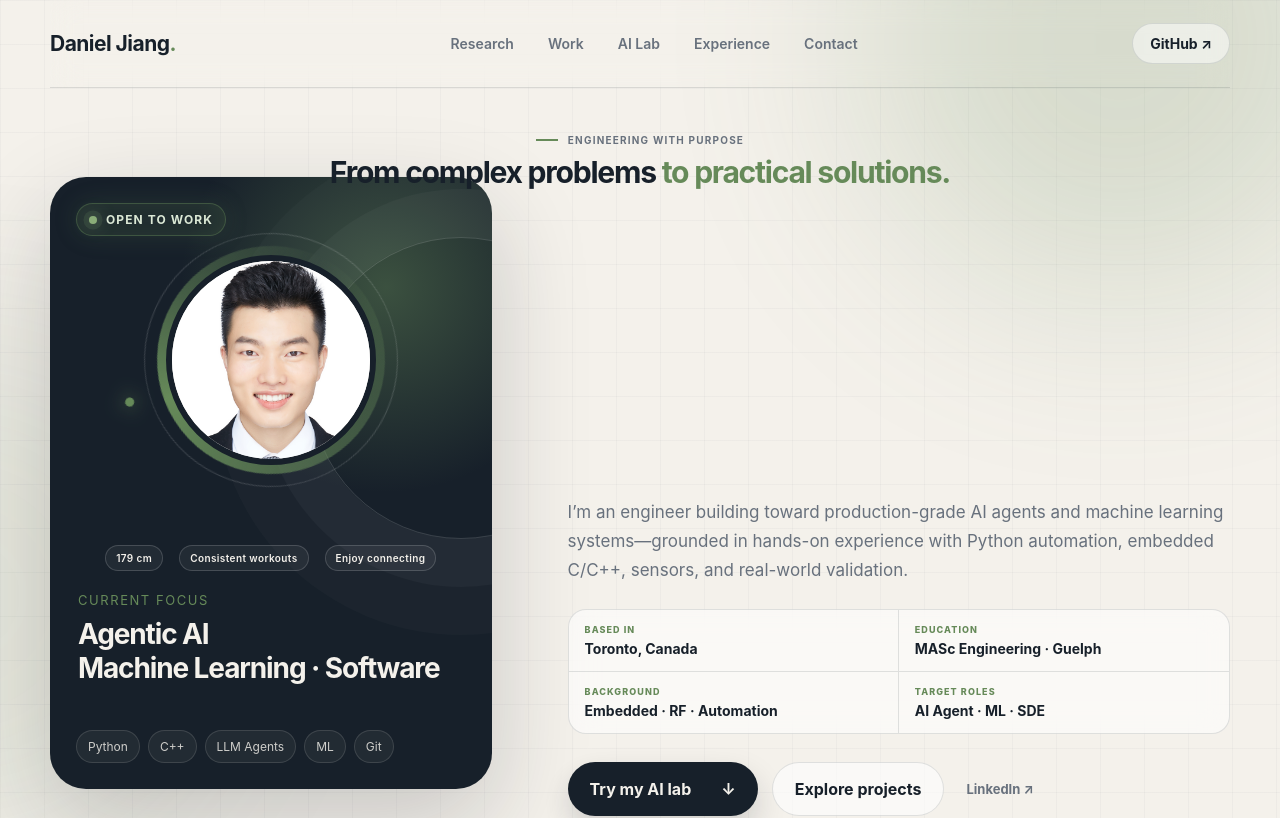
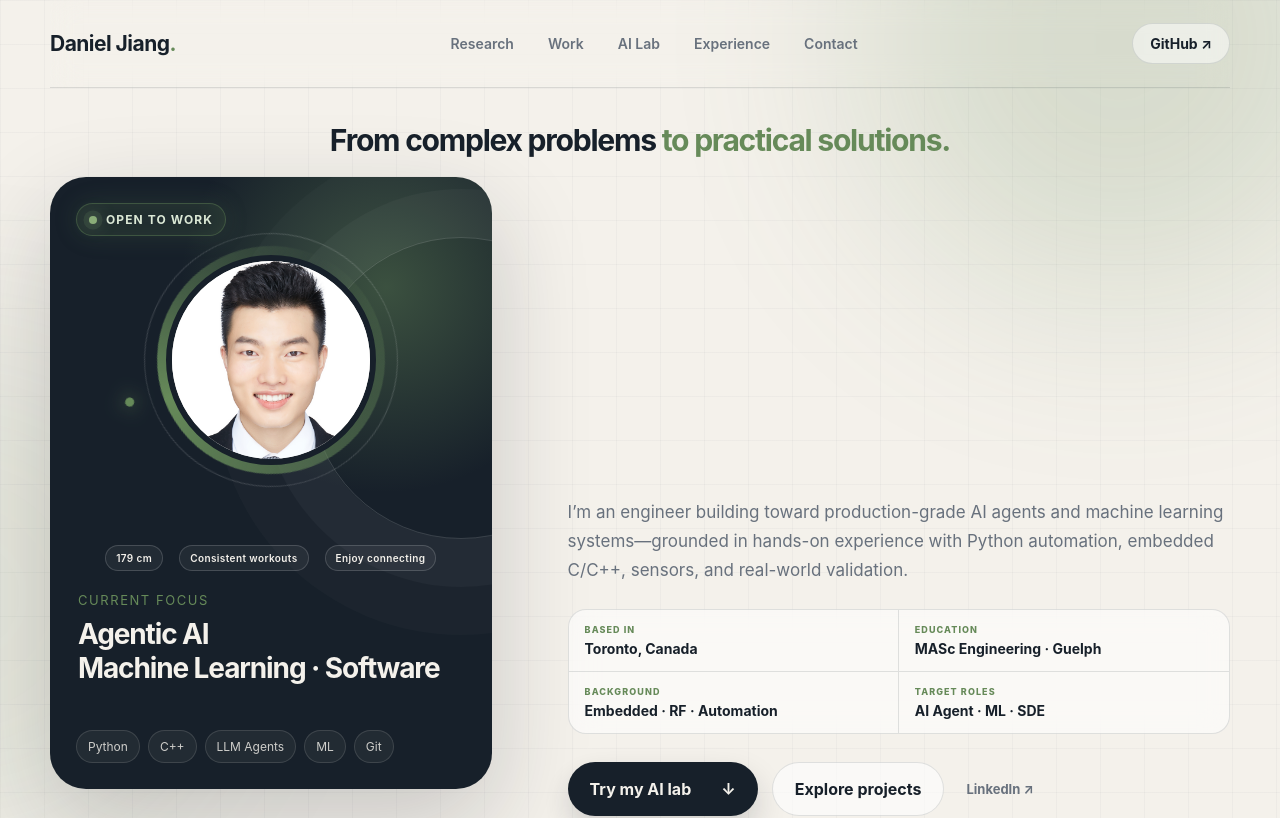
Before and after one commit to jiangjian9803-eng/jiangjian9803-eng.github.io, a Next.js app: page / in a window 1280 px wide. Shown: the top 818 px of the page. Built offline with nearby package versions, Linux system fonts and the light colour scheme.

Commit message:
Remove homepage eyebrow label

```diff
--- a/index.html
+++ b/index.html
@@ -30,7 +30,6 @@
     <main id="top">
       <section class="hero section-shell">
         <div class="hero-profile-heading">
-          <p class="eyebrow"><span></span> Engineering with purpose</p>
           <h1><span>From complex problems</span> <em>to practical solutions.</em></h1>
         </div>
         <div class="hero-profile-column">
--- a/styles.css
+++ b/styles.css
@@ -43,7 +43,7 @@ nav a:hover { color: var(--ink); }
 .hero-profile-heading { position: absolute; top: 36px; left: 50%; width: 100%; z-index: 3; transform: translateX(-50%); text-align: center; }
 .hero-profile-heading .eyebrow { justify-content: center; font-size: 10px; letter-spacing: .12em; }
 .hero-profile-heading .eyebrow span { width: 22px; }
-.hero-profile-heading h1 { max-width: none; margin-top: 10px; font-size: clamp(24px, 2.35vw, 34px); line-height: 1.08; letter-spacing: -.042em; white-space: nowrap; }
+.hero-profile-heading h1 { max-width: none; margin: 0; font-size: clamp(24px, 2.35vw, 34px); line-height: 1.08; letter-spacing: -.042em; white-space: nowrap; }
 .hero-profile-heading h1 span, .hero-profile-heading h1 em { display: inline; }
 .hero-profile-heading h1 em { margin: 0; }
 .hero-heading-placeholder { height: 300px; }
```
